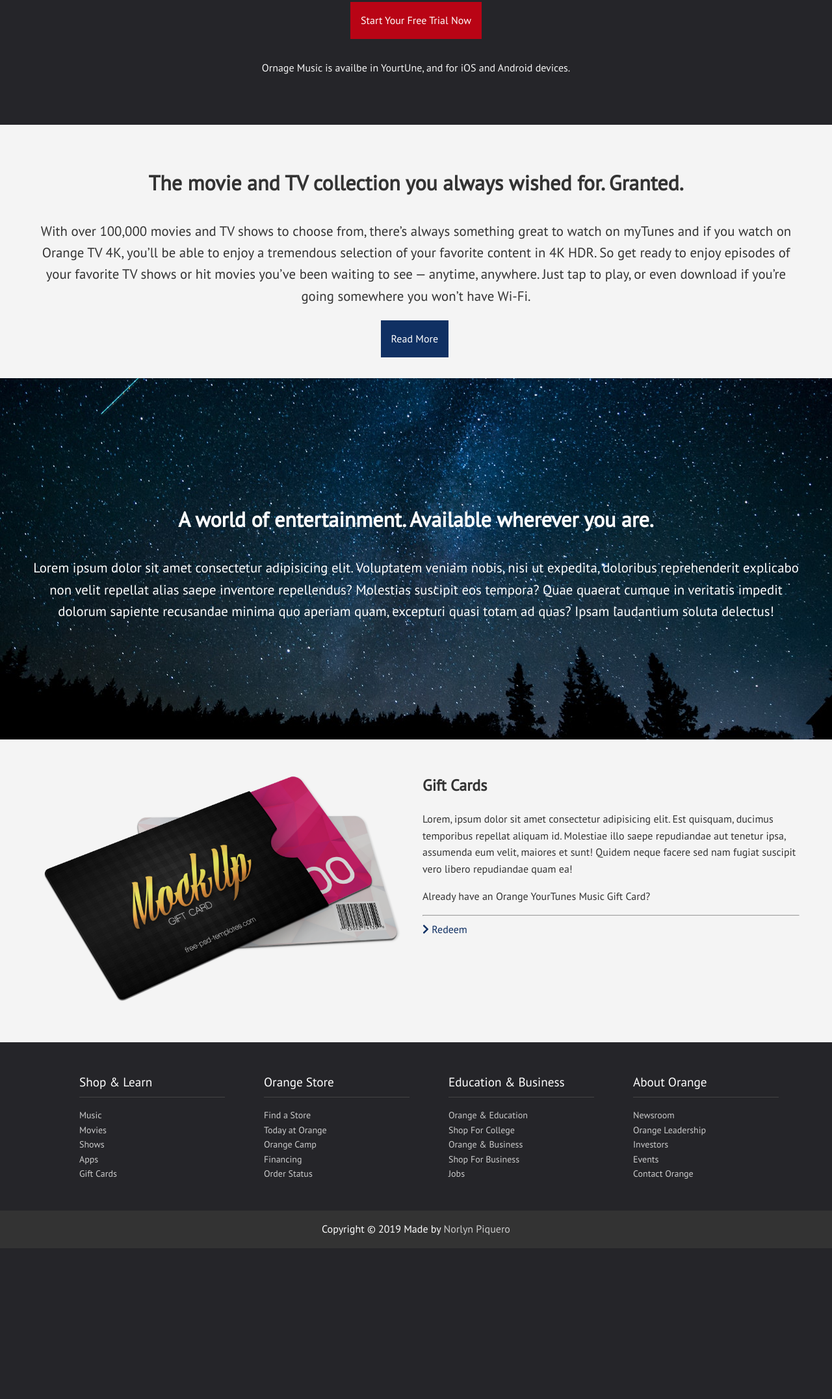
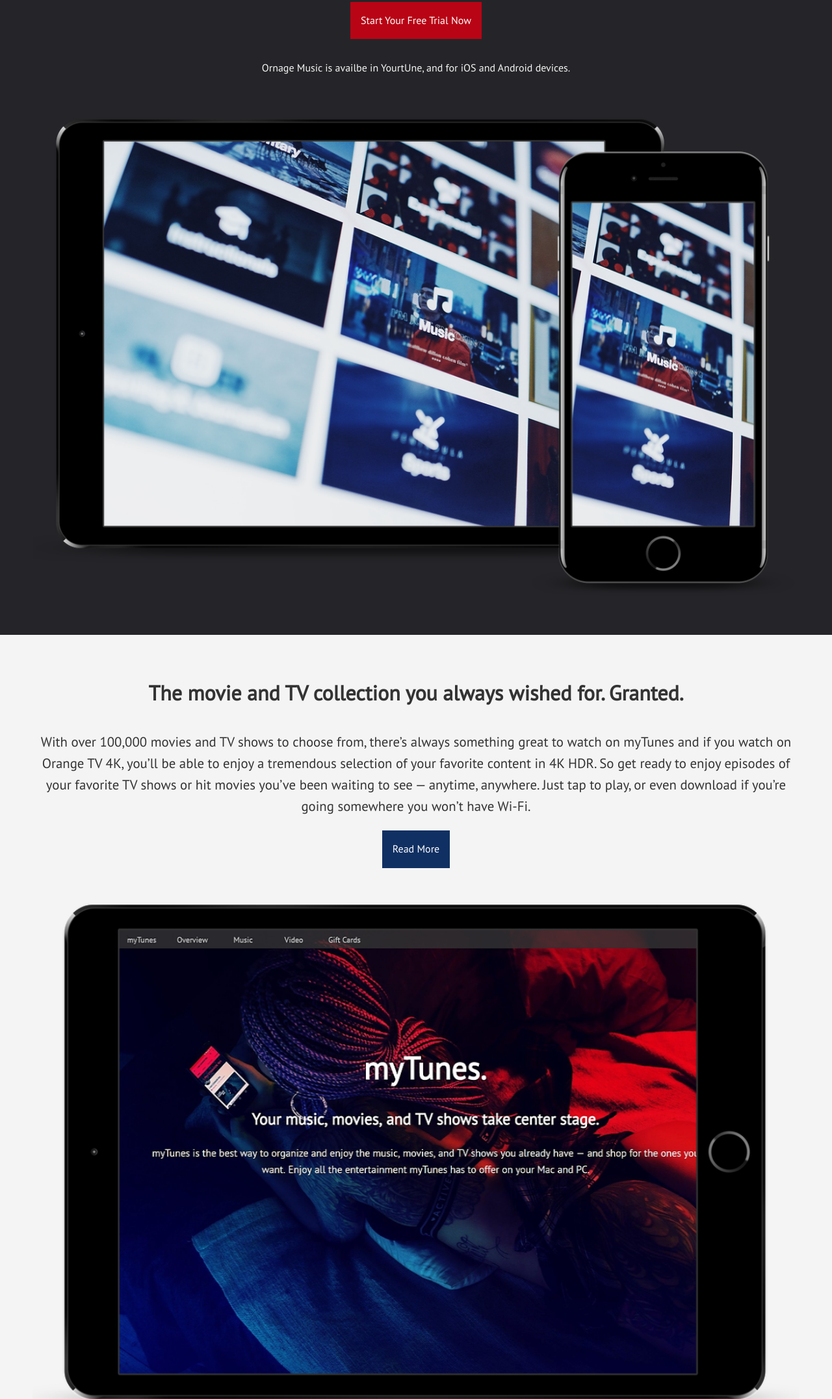
Before and after one commit to norlynpiquero/ElegantLP, a plain HTML site: page index.html in a window 1280 px wide. Shown: the part 1129-3282 px from the top of the page at 65% size. Before the commit the page ends 3050 px from the top, so only its background shows below. Drawn offline with nearby package versions, Linux system fonts and the light colour scheme; files whose address does not match are found by name.

Commit message:
Update index.html

```diff
--- a/index.html
+++ b/index.html
@@ -59,7 +59,7 @@
         </p>
         <a href="Start Your Trial Now" class="btn btn-primary mb">Start Your Free Trial Now</a>
         <p class="text-light">Ornage Music is availbe in YourtUne, and for iOS and Android devices.</p>
-        <img src="img/mockup1.png" alt="">
+        <img src="mockup1.png" alt="">
       </div>
     </section>
 
@@ -69,7 +69,7 @@
         <h3>The movie and TV collection you always wished for. Granted.</h3>
         <p class="lead">With over 100,000 movies and TV shows to choose from, there’s always something great to watch on myTunes and if you watch on Orange TV 4K, you’ll be able to enjoy a tremendous selection of your favorite content in 4K HDR. So get ready to enjoy episodes of your favorite TV shows or hit movies you’ve been waiting to see — anytime, anywhere. Just tap to play, or even download if you’re going somewhere you won’t have Wi-Fi.</p>
         <a href="#" class="btn btn-secondary">Read More</a>
-        <img src="img/mockup2.png" alt="">
+        <img src="mockup2.png" alt="">
       </div>
     </section>
 
```
